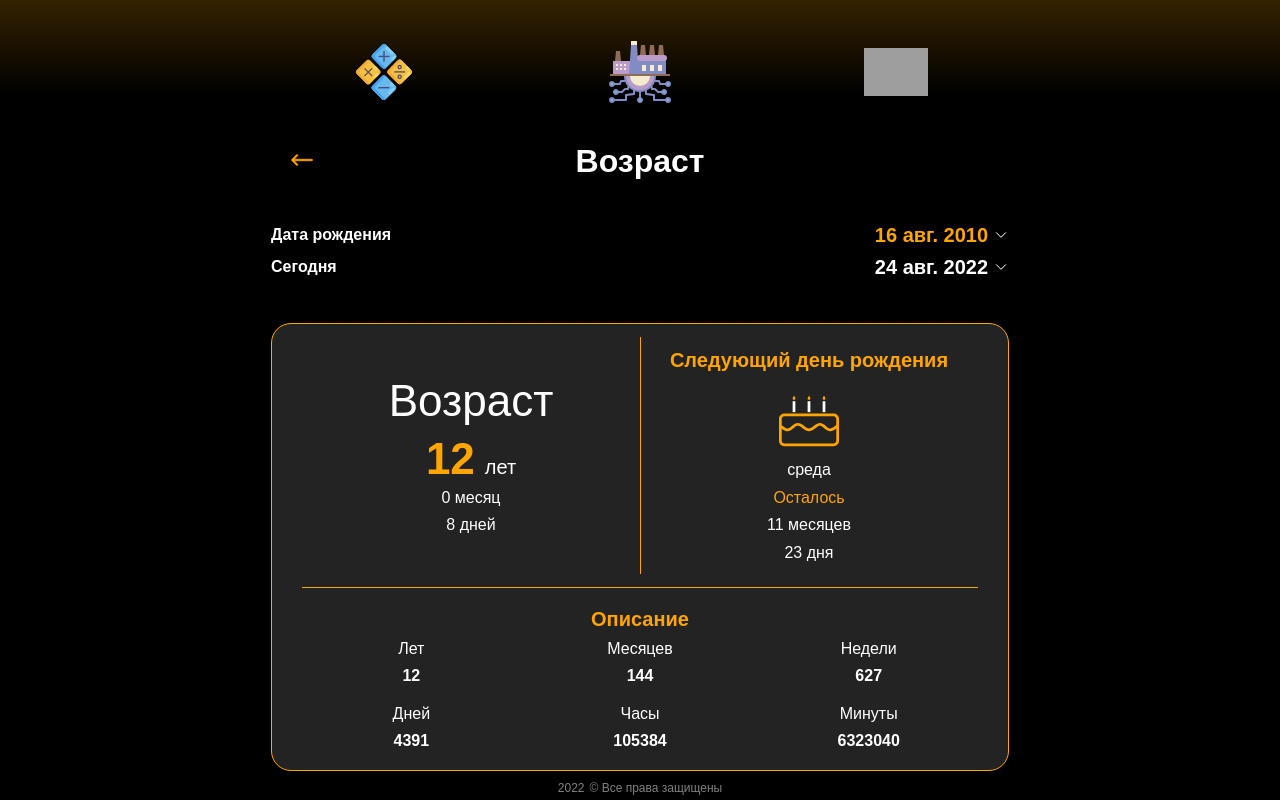
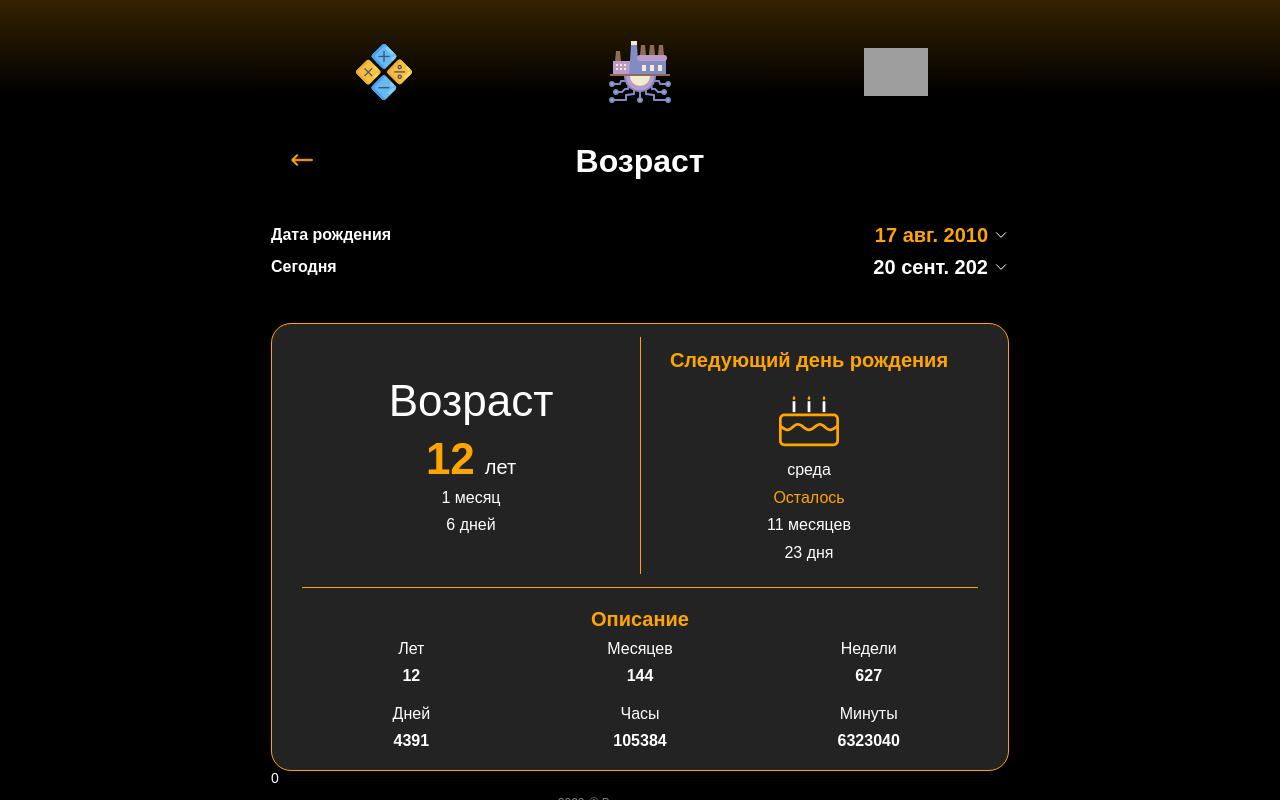
Before and after one commit to Yuri-Simonov/More_than_just_a_calculator, a React (Create React App) app: page /sections/age in a window 1280 px wide. Built offline with nearby package versions, Linux system fonts and the light colour scheme; grey boxes are pictures that could not be loaded; the HTML template or start-up script is replaced by a standard one.

Commit message:
частично реализован функционал подсекции возраста

```diff
--- /dev/null
+++ b/src/app/components/common/swiper.jsx
@@ -0,0 +1,20 @@
+import React from "react";
+import { Swiper, SwiperSlide } from "swiper/react";
+// import SwiperCore from "swiper";
+import "swiper/swiper-bundle.css";
+
+const OwnSwiper = () => {
+    const slides = [];
+
+    for (let i = 0; i < 5; i++) {
+        slides.push(<SwiperSlide key={`slide-${i}`}>{i}</SwiperSlide>);
+    }
+
+    return (
+        <>
+            <Swiper id="birthday">{slides}</Swiper>
+        </>
+    );
+};
+
+export default OwnSwiper;
--- a/src/app/components/pages/sections/age.jsx
+++ b/src/app/components/pages/sections/age.jsx
@@ -1,9 +1,20 @@
-import React from "react";
+import React, { useEffect } from "react";
 import Title from "../../common/title";
 import arrowDown from "../../../images/svg/arrow_down.svg";
 import birthday from "../../../images/svg/birthday.svg";
+import OwnSwiper from "../../common/swiper";
+import { useTime } from "../../../hooks/useTime";
 
 const Age = () => {
+    const today = new Date();
+    const someDay = new Date(2010, 7, 17);
+    const initialAgeState = [someDay, today];
+
+    const { age, datesSimple, changeAge } = useTime(initialAgeState);
+    useEffect(() => {
+        changeAge();
+    }, []);
+
     return (
         <div className="container-inner">
             <Title title={"Возраст"} />
@@ -12,14 +23,14 @@ const Age = () => {
                     <div className="age__value">
                         <p className="age__value-name">Дата рождения</p>
                         <p className="age__value-date age__value-date_active">
-                            <span>16 авг. 2010</span>
+                            <span>{datesSimple[0]}</span>
                             <img src={arrowDown} alt="arrow down" />
                         </p>
                     </div>
                     <div className="age__value">
                         <p className="age__value-name">Сегодня</p>
                         <p className="age__value-date">
-                            <span>24 авг. 2022</span>
+                            <span>{datesSimple[1]}</span>
                             <img src={arrowDown} alt="arrow down" />
                         </p>
                     </div>
@@ -29,10 +40,10 @@ const Age = () => {
                         <div className="age__col">
                             <h1 className="age__title">Возраст</h1>
                             <p className="age__years">
-                                <span className="orange">12</span>лет
+                                <span className="orange">{age.years}</span>лет
                             </p>
-                            <p className="age__text">0 месяц</p>
-                            <p className="age__text">8 дней</p>
+                            <p className="age__text">{age.months} месяц</p>
+                            <p className="age__text">{age.days} дней</p>
                         </div>
                         <div className="age__col">
                             <h2 className="age__subtitle orange">
@@ -82,6 +93,7 @@ const Age = () => {
                     </div>
                 </div>
             </section>
+            <OwnSwiper />
         </div>
     );
 };
--- /dev/null
+++ b/src/app/consts/time_options.js
@@ -0,0 +1,7 @@
+export const timeOptions = {
+    year: "numeric",
+    month: "short",
+    day: "numeric",
+    timeZone: "UTC",
+    timeZoneName: "short"
+};
--- /dev/null
+++ b/src/app/hooks/useTime.jsx
@@ -0,0 +1,70 @@
+import { useState, useEffect } from "react";
+import { timeOptions } from "../consts/time_options";
+
+export const useTime = (initialState) => {
+    // Состояние с текущими датами в миллисекундах
+    const [dates, setDates] = useState(initialState);
+    // Состояние с текущими датами в формате "24 авг. 2020"
+    const [datesSimple, setDatesSimple] = useState([]);
+    // Состояние с текущим возвраcтом в привычном его представлении
+    const [age, setAge] = useState({
+        years: 0,
+        months: 0,
+        days: 0
+    });
+    // Состояние для подсчета всех временных показателей как отдельное целое
+    const [ageStatistics, setAgeStatistics] = useState({
+        years: 0,
+        months: 0,
+        weeks: 0,
+        days: 0,
+        minutes: 0,
+        seconds: 0
+    });
+
+    // Функция для изменения текущих дат
+    const changeDates = (date) => {
+        setDates(date);
+    };
+
+    // Функция для изменения текущего возраста
+    const changeAge = () => {
+        const diff = dates[1].getTime() - dates[0].getTime();
+        const years = Math.floor(diff / 3.154e10);
+        const months = Math.floor((diff - years * 3.154e10) / 2.628e9);
+        const days = Math.floor(
+            (diff - years * 3.154e10 - months * 2.628e9) / 8.64e7
+        );
+        setAge({
+            years,
+            months,
+            days
+        });
+    };
+
+    // Функция для изменения текущей статистики
+    const changeAgeStatistics = (diff) => {
+        setAgeStatistics(diff);
+    };
+
+    // Преобразование даты в привычный для чтения/восприятия формат
+    useEffect(() => {
+        const firstDate = dates[0]
+            ?.toLocaleString("ru-RU", timeOptions)
+            .slice(0, 12);
+        const secondDate = dates[1]
+            ?.toLocaleString("ru-RU", timeOptions)
+            .slice(0, 12);
+        setDatesSimple([firstDate, secondDate]);
+    }, [dates]);
+
+    return {
+        dates,
+        changeDates,
+        age,
+        changeAge,
+        ageStatistics,
+        changeAgeStatistics,
+        datesSimple
+    };
+};
--- a/src/app/scss/style.scss
+++ b/src/app/scss/style.scss
@@ -32,9 +32,14 @@
 @import "blocks/link_back";
 // Конвертер единиц
 @import "blocks/conversion";
-// Модалка с результатом в расчете индекса массы тела
-@import "blocks/bwm_result";
 // Модалка о произошедшей ошибке с подсказкой для пользователя
 @import "blocks/error_prompt";
 // Подсекция с возрастом
 @import "blocks/age";
+
+// Модалки =========================================================
+//
+// Модалка с результатом в расчете индекса массы тела
+@import "modals/bwm_result";
+// Модалка, где выбирается дата
+@import "modals/choise_of_time";
```
Also changed, not shown: src/app/components/common/modal_windows/choice_of_time.jsx (added, +21 -0 lines), src/app/scss/modals/bwm_result.scss (renamed from src/app/scss/blocks/bwm_result.scss), src/app/scss/modals/choise_of_time.scss (added).
